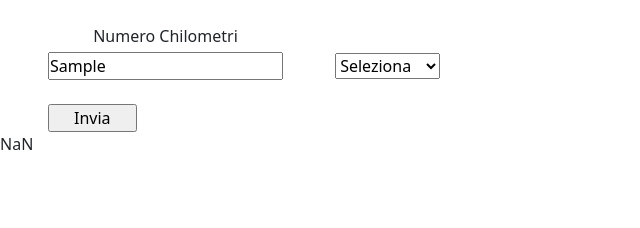
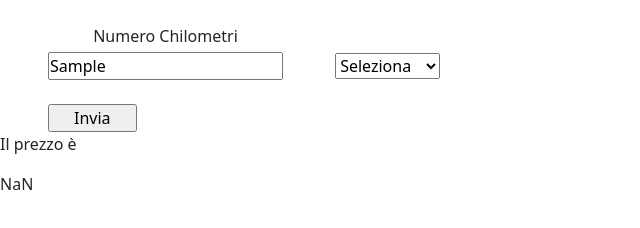
Before and after one commit to GozziManuel/js-biglietto-treno-form, a plain HTML site: page index.html in a window 1280 px wide. Both pictures are taken after typing "Sample" into the empty fields and a click on the input "Invia". Shown: the full height of the page, 0-640 px from the left. Drawn offline with nearby package versions, Linux system fonts and the light colour scheme.

Commit message:
added if

```diff
--- a/index.html
+++ b/index.html
@@ -33,6 +33,7 @@
       </div>
     </form>
     <div>
+      <p id="announcer"></p>
       <p id="km-price"></p>
     </div>
     <script src="./js/main.js"></script>
--- a/js/main.js
+++ b/js/main.js
@@ -1,11 +1,19 @@
 const formVerifyer = document.getElementById("verifyer");
 const kmCounter = document.getElementById("km-counter");
 const kmVisible = document.getElementById("km-price");
+const announcer = document.getElementById("announcer");
+const ageFinder = document.getElementById("age-finder");
 console.log(formVerifyer);
 formVerifyer.addEventListener("submit", function (e) {
   e.preventDefault();
   let userKm = kmCounter.value;
   let kmprice = userKm * 0.21;
   console.log(kmprice);
+  if (ageFinder.value === "over-65") {
+    kmprice = kmprice - (kmprice * 40) / 100;
+  } else if (ageFinder.value === "underage") {
+    kmprice = kmprice - (kmprice * 20) / 100;
+  }
+  announcer.innerText = "Il prezzo è ";
   kmVisible.innerText = kmprice;
 });
```
